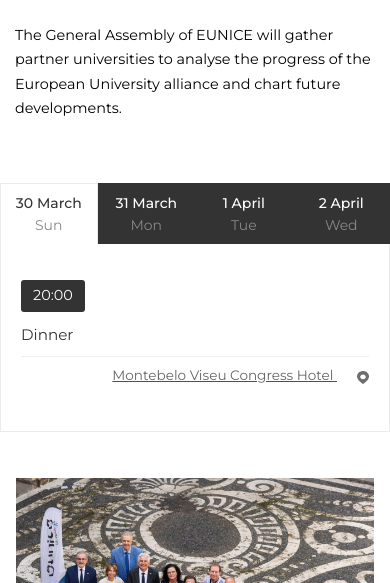
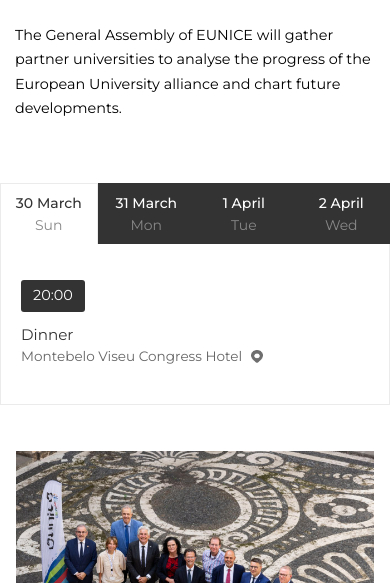
Before and after one commit to euniceipv/ga, a plain HTML site: page index.html in a window 390 px wide. Shown: the part 261-844 px from the top of the page. Drawn offline with Linux system fonts and the light colour scheme.

Commit message:
Location links 480px

```diff
--- a/css/styles.css
+++ b/css/styles.css
@@ -1421,7 +1421,7 @@
   .programa__info {
     display: block;
     padding: 0;
-    margin-bottom: 10px;
+    /*margin-bottom: 10px;*/
     font-size: 0.95em;
     line-height: 1.5;
     color: #333;
@@ -1431,15 +1431,21 @@
       padding-right: 10px;
       /* border-top: 1px solid #f0f0f0; */
   }
+
+  .programa__evento a {
+      text-decoration: none;
+  }
+
   .programa__local {
+    text-align: left;
     position: static;
     display: block;
     transform: none;
-    padding: 8px 0;
-    margin-top: 5px;
+    /*padding: 8px 0;
+    margin-top: 5px;*/
     font-size: 0.85em;
     color: #666;
-    border-top: 1px solid #f0f0f0;
+    /*border-top: 1px solid #f0f0f0*/;
   }
 
   /* Sessões Paralelas */
@@ -1455,16 +1461,19 @@
   }
 
   .programa__sessao .programa__info {
-    margin-bottom: 8px;
+    /*margin-bottom: 8px;*/
   }
 
   .programa__sessao .programa__local {
-    border-top: 1px solid #eee;
+    /*border-top: 1px solid #eee*/;
   }
 
   /* Estilização dos ícones de localização */
   .programa__pin {
-    margin-left: 8px;
+    padding-left: 5px;
+    padding-bottom: 5px;
+
+    /*margin-left: 8px;*/
   }
 
   .programa__pin-icon {
```
Also changed, not shown: 1 other file.
